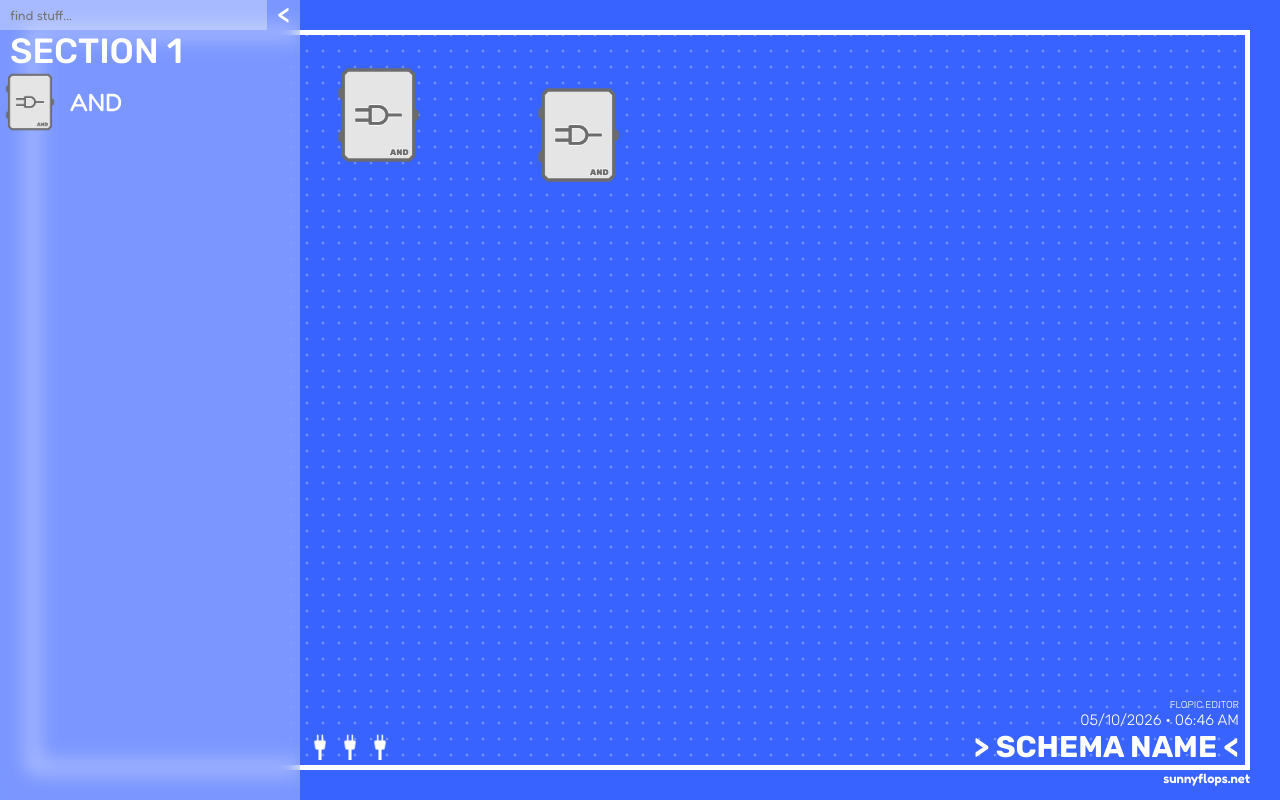
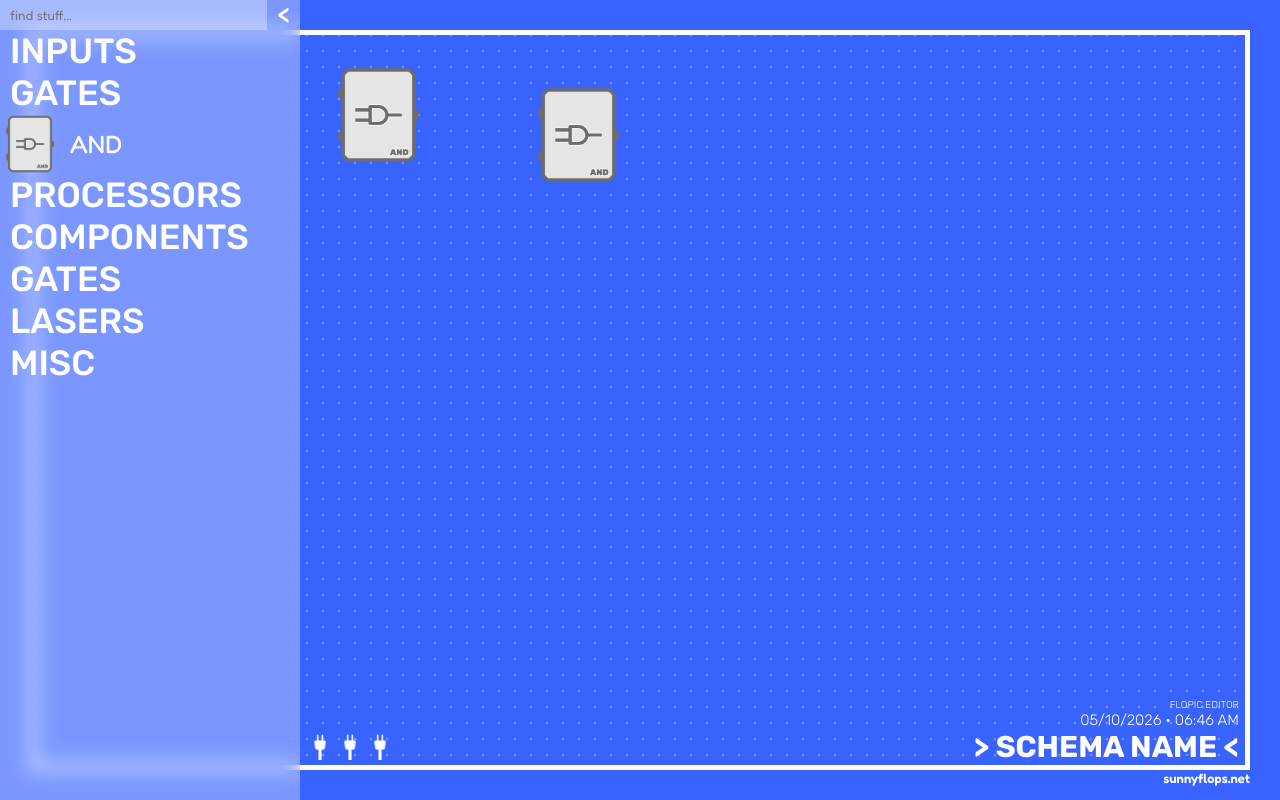
Before and after one commit to SunnyFloppyDiskStudios/logiceditor, a website: page index.html in a window 1280 px wide. Drawn offline with Linux system fonts and the light colour scheme.

Commit message:
sections

```diff
--- a/global.css
+++ b/global.css
@@ -206,6 +206,8 @@ h1 a:hover {
     text-align: left;
     color: white;
     font-family: Rubik, sans-serif;
+    pointer-events: none;
+    user-select: none;
 }
 
 .items-container {
--- a/index.html
+++ b/index.html
@@ -51,10 +51,34 @@
         </div>
 
         <div>
-            <div class="items-title"><h3>SECTION 1</h3></div>
+            <div class="items-title"><h3>INPUTS</h3></div>
+        </div>
+
+        <div>
+            <div class="items-title"><h3>GATES</h3></div>
             <div class="items-container">
                 <div id="items_and" class="item"><div class="item-img-container"><img src="/objects/items_and/items_and.png"></div><p>AND</p></div>
             </div>
+        </div>
+
+        <div>
+            <div class="items-title"><h3>PROCESSORS</h3></div>
+        </div>
+
+        <div>
+            <div class="items-title"><h3>COMPONENTS</h3></div>
+        </div>
+
+        <div>
+            <div class="items-title"><h3>GATES</h3></div>
+        </div>
+
+        <div>
+            <div class="items-title"><h3>LASERS</h3></div>
+        </div>
+
+        <div>
+            <div class="items-title"><h3>MISC</h3></div>
         </div>
     </div>
 
```
